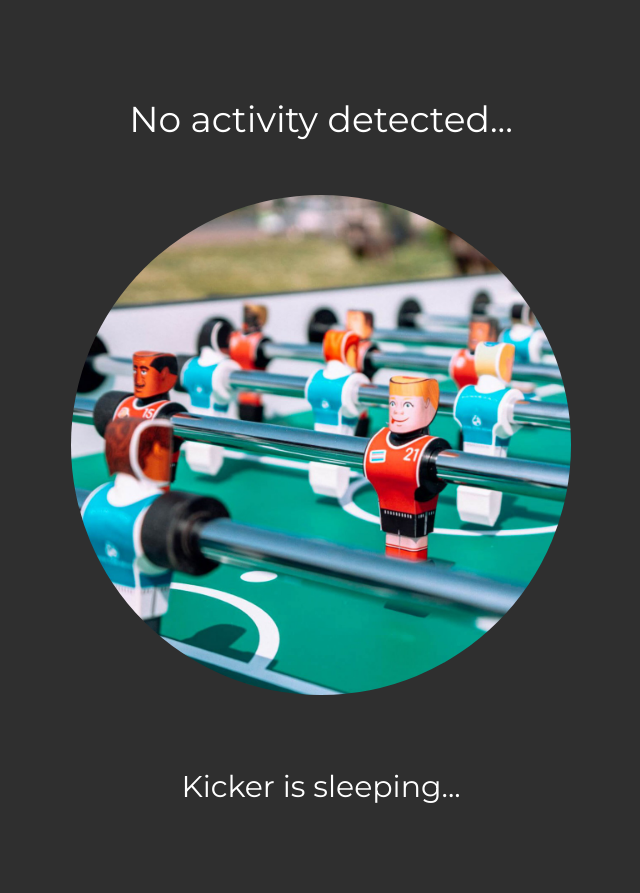
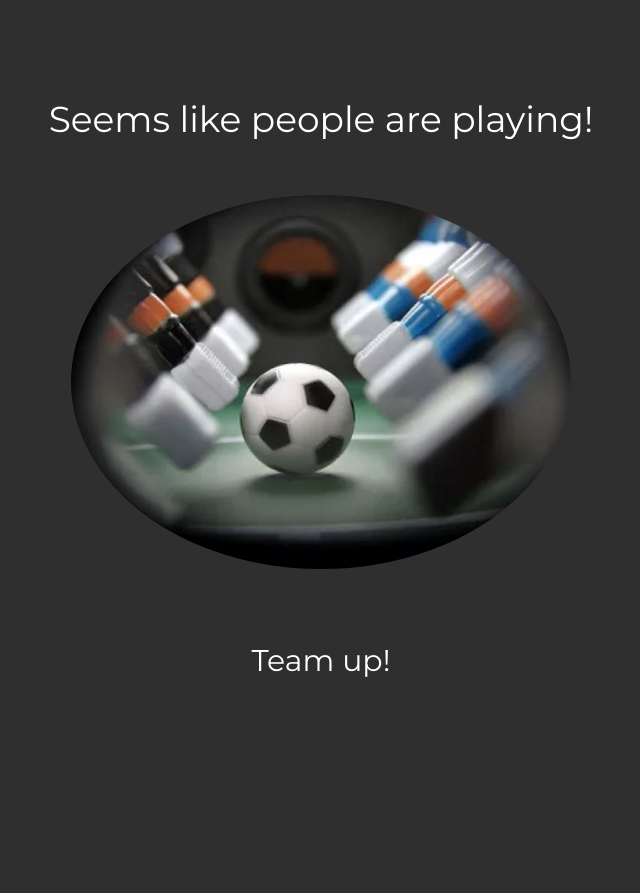
Before and after one commit to leoboehm/office-kicker, a Flask app: page / in a window 1280 px wide. Shown: the whole page, without its empty margins (319-959 px from the left). After the commit the page ends 677 px from the top, so only its background shows below. Run offline with Flask 3, Linux system fonts and the light colour scheme; some libraries are stand-ins or nearby versions.

Commit message:
ADD: added refresh tag to templates

```diff
--- a/templates/occupied.html
+++ b/templates/occupied.html
@@ -9,6 +9,11 @@
     <link href="https://fonts.googleapis.com/css?family=Montserrat" rel="stylesheet">
     <script src="https://ajax.googleapis.com/ajax/libs/jquery/3.7.1/jquery.min.js"></script>
     <script src="https://maxcdn.bootstrapcdn.com/bootstrap/3.4.1/js/bootstrap.min.js"></script>
+
+    <!-- refresh automatically every minute -->
+    <script type="text/javascript">
+        setInterval('window.location.reload()', 60000);
+    </script>
 
     <style>
         body {
@@ -31,9 +36,9 @@
 
 <body>
     <div class="container text-center">
-        <h1 class="margin">Activity detected!!!</h1>
-        <img src="{{url_for('static', filename='kicker.jpg')}}" class="img-responsive img-circle margin" style="display:inline" alt="Kicker" width="500" height="500">
-        <h2>Go play!</h2>
+        <h1 class="margin">Seems like people are playing!</h1>
+        <img src="{{url_for('static', filename='kickerActive.jpg')}}" class="img-responsive img-circle margin" style="display:inline" alt="Kicker" width="500" height="500">
+        <h2>Team up!</h2>
     </div>
 </body>
 </html>
--- a/templates/unoccupied.html
+++ b/templates/unoccupied.html
@@ -9,6 +9,11 @@
     <link href="https://fonts.googleapis.com/css?family=Montserrat" rel="stylesheet">
     <script src="https://ajax.googleapis.com/ajax/libs/jquery/3.7.1/jquery.min.js"></script>
     <script src="https://maxcdn.bootstrapcdn.com/bootstrap/3.4.1/js/bootstrap.min.js"></script>
+
+    <!-- refresh automatically every minute -->
+    <script type="text/javascript">
+        setInterval('window.location.reload()', 60000);
+    </script>
 
     <style>
         body {
@@ -31,9 +36,9 @@
 
 <body>
     <div class="container text-center">
-        <h1 class="margin">No activity detected...</h1>
+        <h1 class="margin">Seems like everyone is having a break...</h1>
         <img src="{{url_for('static', filename='kicker.jpg')}}" class="img-responsive img-circle margin" style="display:inline" alt="Kicker" width="500" height="500">
-        <h2>Kicker is sleeping...</h2>
+        <h2>No games being played...</h2>
     </div>
 </body>
 </html>
```
